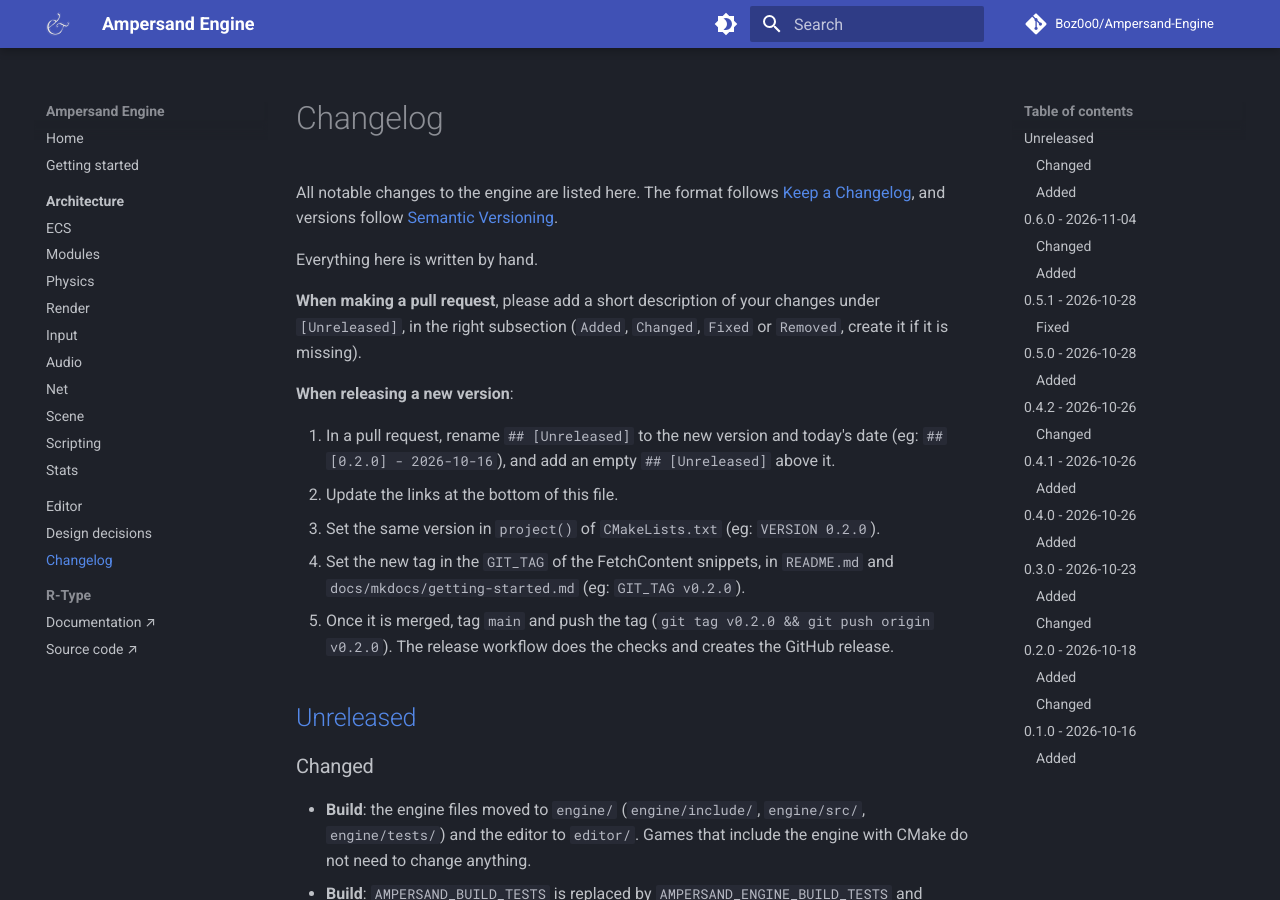
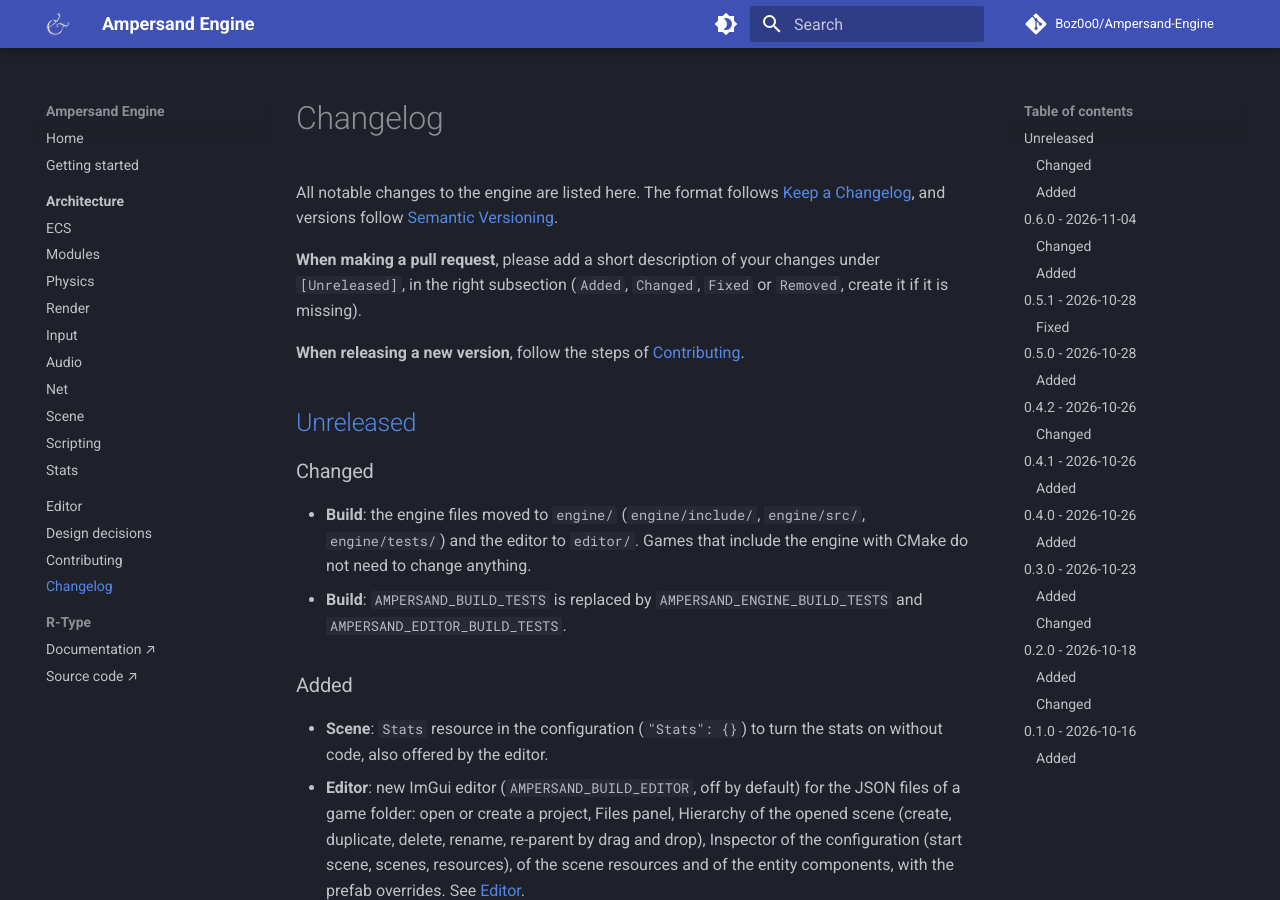
Before and after one commit to Boz0o0/Ampersand-Engine, an MkDocs documentation site: the page built from docs/mkdocs/changelog.md, in a window 1280 px wide and 900 px high. Built offline with MkDocs 1.6.1 and Material for MkDocs 9.7.7, drawn with Linux system fonts in a browser that asks for light colours; comment, search, counter and statistics services are not loaded.

Commit message:
feat(doc): contributing

```diff
--- a/CHANGELOG.md
+++ b/CHANGELOG.md
@@ -4,25 +4,12 @@
 [Keep a Changelog](https://keepachangelog.com/en/1.1.0/), and versions follow
 [Semantic Versioning](https://semver.org/).
 
-Everything here is written by hand.
-
 **When making a pull request**, please add a short description of your changes
 under `[Unreleased]`, in the right subsection (`Added`, `Changed`, `Fixed` or
 `Removed`, create it if it is missing).
 
-**When releasing a new version**:
-
-1. In a pull request, rename `## [Unreleased]` to the new version and today's
-   date (eg: `## [0.2.0] - 2026-10-16`), and add an empty `## [Unreleased]` above
-   it.
-2. Update the links at the bottom of this file.
-3. Set the same version in `project()` of `CMakeLists.txt`
-   (eg: `VERSION 0.2.0`).
-4. Set the new tag in the `GIT_TAG` of the FetchContent snippets, in
-   `README.md` and `docs/mkdocs/getting-started.md` (eg: `GIT_TAG v0.2.0`).
-5. Once it is merged, tag `main` and push the tag
-   (`git tag v0.2.0 && git push origin v0.2.0`). The release workflow does the checks and creates the GitHub
-   release.
+**When releasing a new version**, follow the steps of
+[Contributing](https://boz0o0.github.io/Ampersand-Engine/contributing/#release).
 
 ## [Unreleased]
 
--- a/mkdocs.yml
+++ b/mkdocs.yml
@@ -54,6 +54,7 @@
       - Stats: architecture/stats.md
   - Editor: editor.md
   - Design decisions: decisions.md
+  - Contributing: contributing.md
   - Changelog: changelog.md
   - R-Type:
       - Documentation ↗: https://boz0o0.github.io/R-Type/
```
Also changed, not shown: docs/mkdocs/contributing.md (added, +38 -0 lines), docs/mkdocs/index.md (+1 -0 lines).
